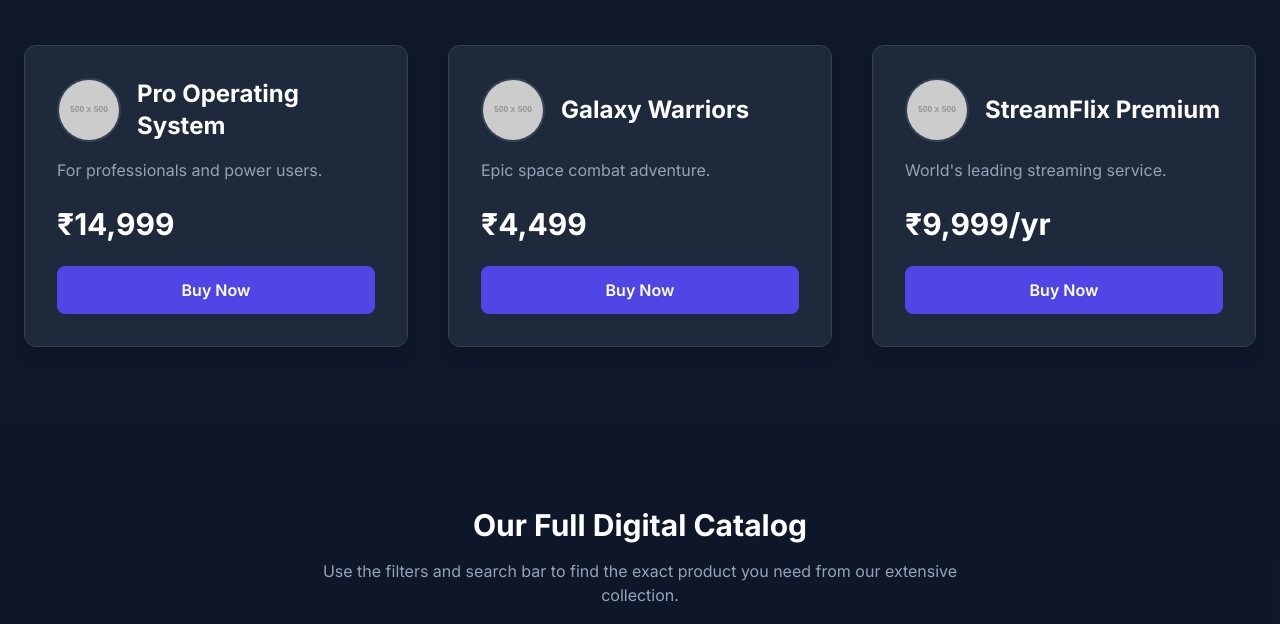
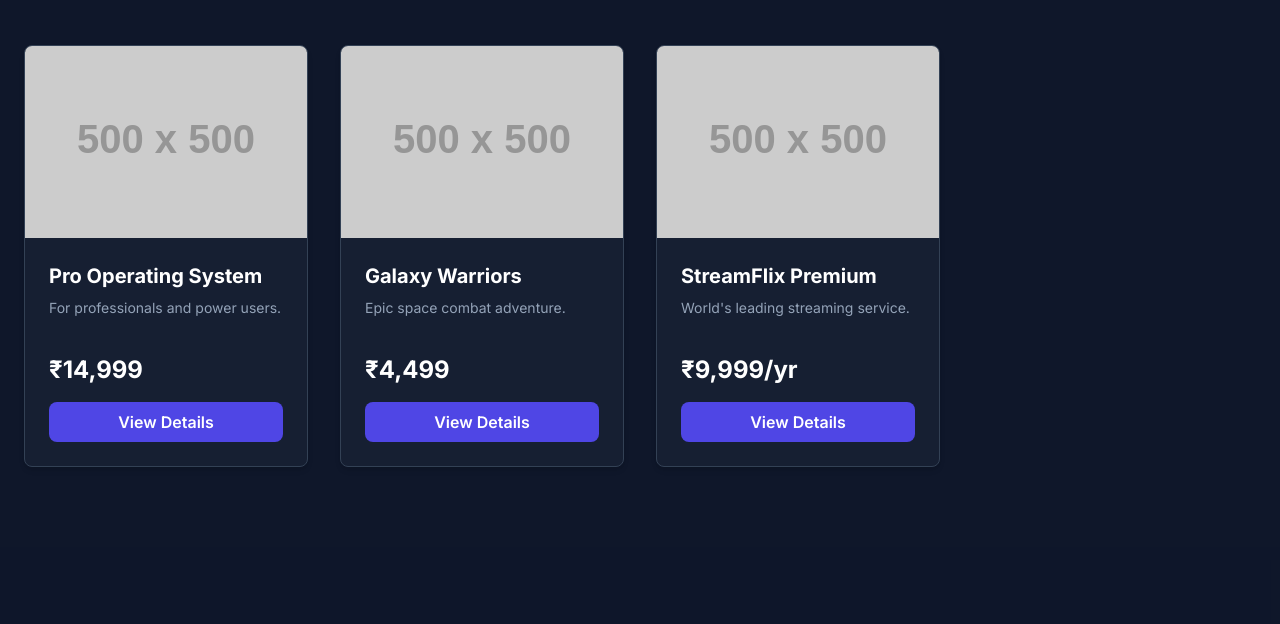
Before and after one commit to flex-deal/reseler2.0, a plain HTML site: page index.html in a window 1280 px wide. Shown: the part 711-1335 px from the top of the page. Drawn offline with nearby package versions, Linux system fonts and the light colour scheme; no server answers; placeholder pictures from the web are drawn by us.

Commit message:
Update index.html

```diff
--- a/index.html
+++ b/index.html
@@ -104,7 +104,7 @@
         <section id="products" class="py-20">
             <div class="container mx-auto px-6">
                 <h2 class="text-3xl font-bold text-center text-white mb-12">Featured Products</h2>
-                <div id="featured-product-list" class="grid grid-cols-1 sm:grid-cols-2 lg:grid-cols-3 gap-10">
+                <div id="featured-product-list" class="grid grid-cols-2 lg:grid-cols-3 xl:grid-cols-4 gap-4 md:gap-8">
                     <!-- Featured products will be dynamically inserted here -->
                 </div>
             </div>
@@ -406,13 +406,26 @@
             productList.innerHTML = '';
             featuredProductList.innerHTML = '';
             noResultsMessage.classList.toggle('hidden', productsToRender.length > 0);
-            productsToRender.forEach(product => {
+
+            const allProductsToRender = products.filter(p => productsToRender.includes(p));
+
+            allProductsToRender.forEach(product => {
                 const priceDisplay = product.varieties[0].price;
-                const productCardHTML = `<div class="all-product-card bg-slate-800/50 rounded-lg shadow-md overflow-hidden product-card transition duration-300 border border-slate-700" data-id="${product.id}"><img src="${product.image}" alt="${product.name}" class="w-full h-48 object-cover"><div class="p-6"><h3 class="product-title text-xl font-bold text-white truncate">${product.name}</h3><p class="text-slate-400 mt-2 mb-4 text-sm h-10">${product.shortDescription}</p><div class="text-2xl font-bold text-white">${priceDisplay}</div><button class="view-details-btn mt-4 w-full bg-indigo-600 text-white py-2 rounded-lg font-semibold hover:bg-indigo-500 transition">View Details</button></div></div>`;
+                const productCardHTML = `
+                    <div class="all-product-card bg-slate-800/50 rounded-lg shadow-md overflow-hidden product-card transition duration-300 border border-slate-700" data-id="${product.id}">
+                        <img src="${product.image}" alt="${product.name}" class="w-full h-48 object-cover">
+                        <div class="p-4 md:p-6">
+                            <h3 class="product-title text-base md:text-xl font-bold text-white truncate">${product.name}</h3>
+                            <p class="text-slate-400 mt-2 mb-4 text-xs md:text-sm h-10">${product.shortDescription}</p>
+                            <div class="text-lg md:text-2xl font-bold text-white">${priceDisplay}</div>
+                            <button class="view-details-btn mt-4 w-full bg-indigo-600 text-white py-2 rounded-lg font-semibold hover:bg-indigo-500 transition text-sm md:text-base">View Details</button>
+                        </div>
+                    </div>`;
+
                 productList.insertAdjacentHTML('beforeend', productCardHTML);
+
                 if (product.isFeatured) {
-                    const featuredCardHTML = `<div class="bg-slate-800 rounded-xl shadow-lg overflow-hidden product-card border border-slate-700" data-id="${product.id}"><div class="p-8"><div class="flex items-center mb-4"><img src="${product.image}" alt="${product.name}" class="w-16 h-16 rounded-full mr-4 border-2 border-slate-700 object-cover"><h3 class="text-2xl font-bold text-white">${product.name}</h3></div><p class="text-slate-400 mb-6">${product.shortDescription}</p><div class="text-3xl font-bold text-white mb-6">${priceDisplay}</div><button class="view-details-btn w-full bg-indigo-600 text-white py-3 rounded-lg font-semibold hover:bg-indigo-500 transition">Buy Now</button></div></div>`;
-                    featuredProductList.insertAdjacentHTML('beforeend', featuredCardHTML);
+                    featuredProductList.insertAdjacentHTML('beforeend', productCardHTML);
                 }
             });
         }
@@ -565,7 +578,3 @@
     </script>
 </body>
 </html>
-
-    </script>
-</body>
-</html>
```
